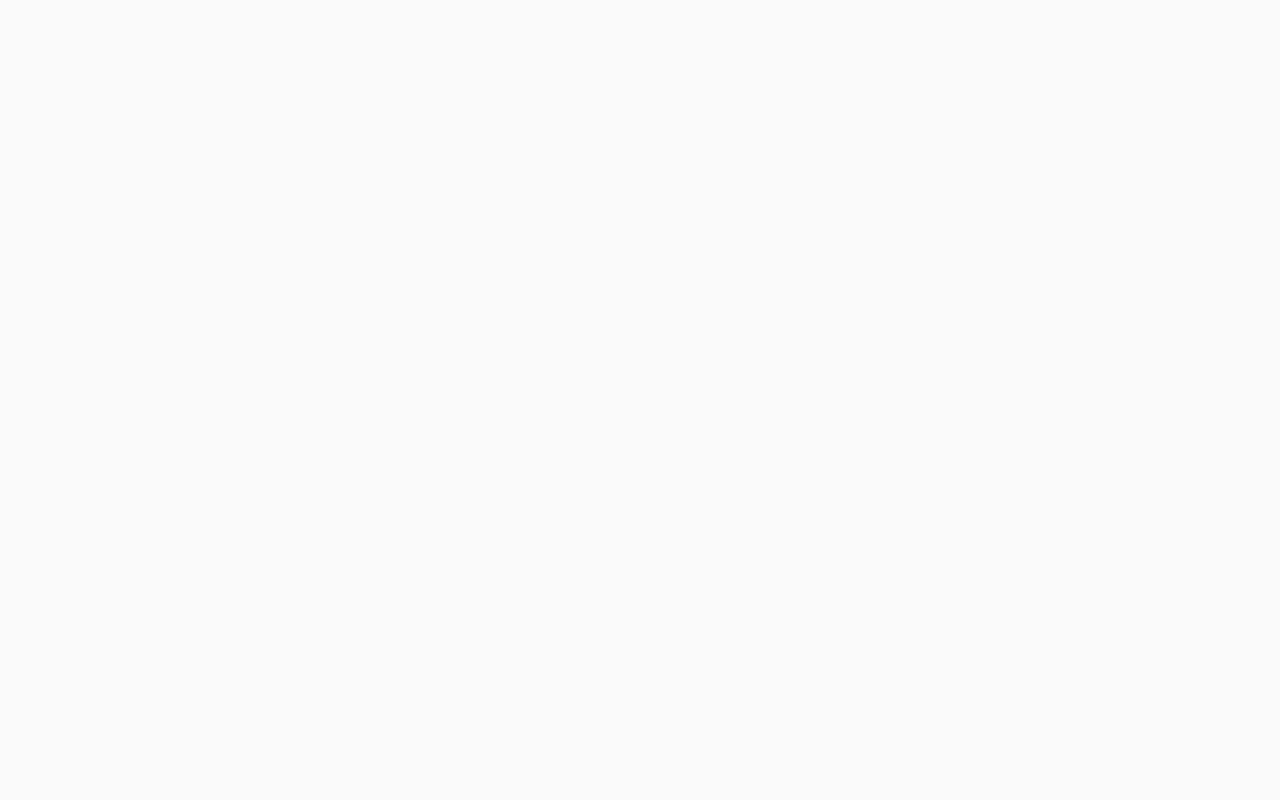
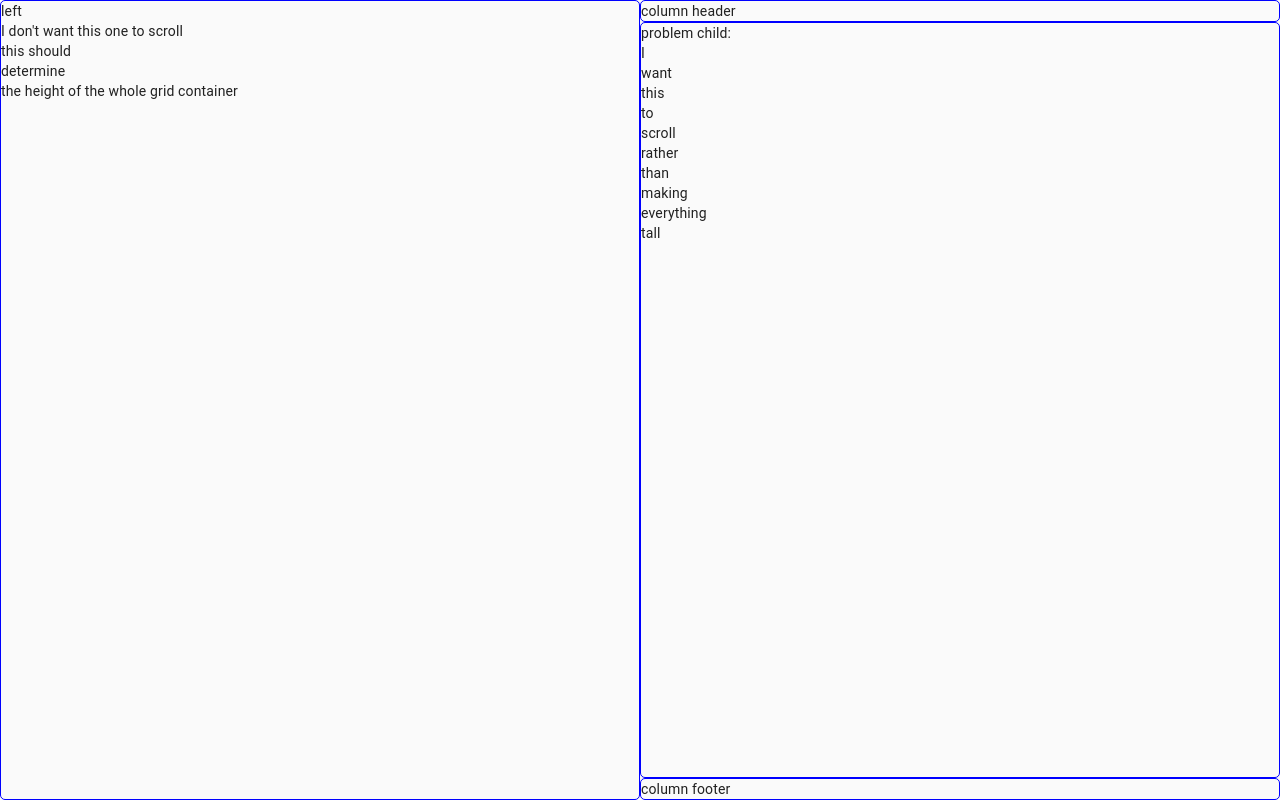
Before and after one commit to masaok/react-grid-flex-layout-demo, a React (Create React App) app: page /dashboard-grid-floating-scroll in a window 1280 px wide. Built offline with nearby package versions, Linux system fonts and the light colour scheme.

Commit message:
Dashboard grid floating demo works

```diff
--- a/src/App.jsx
+++ b/src/App.jsx
@@ -9,13 +9,14 @@ import Header from './components/Header'
 import Footer from './components/Footer'
 
 import Dashboard from './pages/Dashboard'
+import DashboardGridFloatingScroll from './pages/DashboardGridFloatingScroll'
 import Homepage from './pages/Homepage'
 import MediumContent from './pages/MediumContent'
 import SmallContent from './pages/SmallContent'
 import Team from './pages/Team'
 import Terms from './pages/Terms'
 
-// import EmptyLayout from './layouts/EmptyLayout'
+import EmptyLayout from './layouts/EmptyLayout'
 import DashboardLayout from './layouts/DashboardLayout'
 import HeaderContentFooterLayout from './layouts/HeaderContentFooterLayout'
 
@@ -109,6 +110,14 @@ const App = props => {
             />
             <RouteWrapper
               exact
+              path="/dashboard-grid-floating-scroll"
+              header={Header}
+              content={DashboardGridFloatingScroll}
+              footer={Footer}
+              layout={EmptyLayout}
+            />
+            <RouteWrapper
+              exact
               path="/team"
               header={Header}
               content={Team}
--- a/src/components/Header.jsx
+++ b/src/components/Header.jsx
@@ -37,6 +37,9 @@ const Header = props => {
       <Button className={classes.button} variant="contained" href="/dashboard">
         Dashboard
       </Button>
+      <Button className={classes.button} variant="contained" href="/dashboard-grid-floating-scroll">
+        Dashboard Grid Floating Scroll
+      </Button>
       <Button className={classes.button} variant="contained" href="/team">
         Team
       </Button>
--- /dev/null
+++ b/src/pages/DashboardGridFloatingScroll.jsx
@@ -0,0 +1,98 @@
+import React from 'react'
+
+import { makeStyles } from '@material-ui/core/styles'
+
+const useStyles = makeStyles(theme => ({
+  dashboard: {
+    display: 'flex',
+    flexDirection: 'column',
+  },
+
+  container: {
+    display: 'grid',
+    gridTemplateRows: 'auto 1fr auto',
+    gridTemplateColumns: '1fr 1fr',
+    height: '100%',
+    '& > div': {
+      border: '1px solid blue',
+      borderRadius: '5px',
+    },
+  },
+
+  left: {
+    gridColumn: 1,
+    gridRow: '1/4',
+  },
+
+  header: {
+    gridColumn: 2,
+    gridRow: 1,
+  },
+
+  problemChild: {
+    gridColumn: 2,
+    gridRow: 2,
+    position: 'relative',
+    minHeight: '4em',
+    '& > div': {
+      position: 'absolute',
+      top: 0,
+      left: 0,
+      right: 0,
+      maxHeight: '100%',
+      overflow: 'auto',
+    },
+  },
+
+  footer: {
+    gridColumn: 2,
+    gridRow: 3,
+  },
+}))
+
+const DashboardGridFloatingScroll = props => {
+  const classes = useStyles(props)
+
+  // return <div className={classes.dashboard}>DASHBOARD</div>
+  return (
+    <div className={classes.container}>
+      <div className={classes.left}>
+        left
+        <br />I don't want this one to scroll
+        <br />
+        this should
+        <br />
+        determine
+        <br />
+        the height of the whole grid container
+      </div>
+      <div className={classes.header}>column header</div>
+      <div className={classes.problemChild}>
+        <div>
+          problem child:
+          <br />I<br />
+          want
+          <br />
+          this
+          <br />
+          to
+          <br />
+          scroll
+          <br />
+          rather
+          <br />
+          than
+          <br />
+          making
+          <br />
+          everything
+          <br />
+          tall
+        </div>
+      </div>
+      <div className={classes.footer}>column footer</div>
+    </div>
+  )
+}
+
+export default DashboardGridFloatingScroll
```
